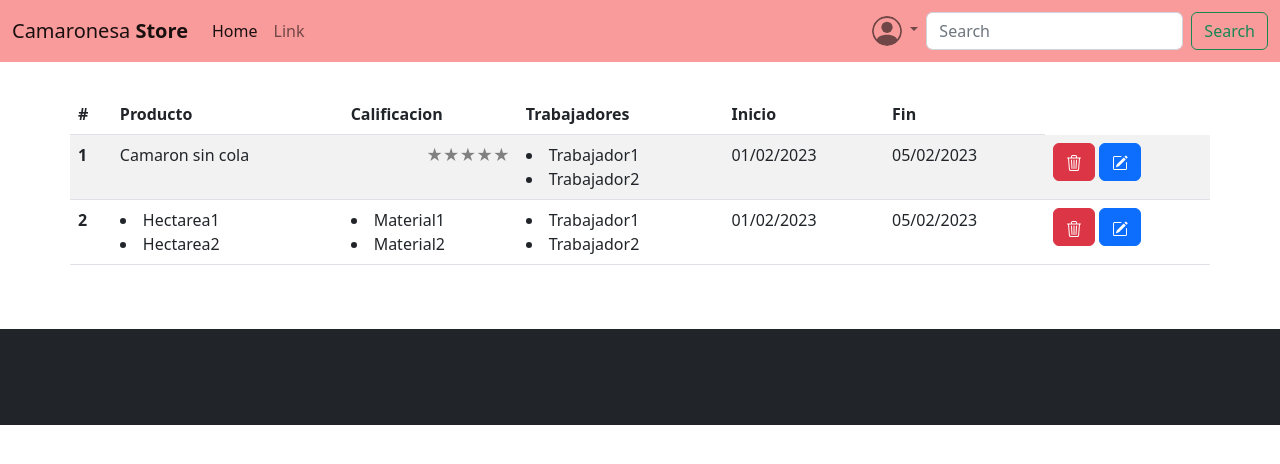
After one commit to stephano21/camaronesa_store, a Flask app: template src/templates/account.html in a window 1280 px wide. The commit adds this page. Shown: the top 464 px of the page. Run offline with Flask 2, Linux system fonts and the light colour scheme; the template is opened without the code that fills it, so the values that code supplies are empty; some libraries are stand-ins or nearby versions.

Commit message:
ultimos cambios

```diff
--- a/src/main.py
+++ b/src/main.py
@@ -1,4 +1,5 @@
 
+import os
 from decouple import config
 from test import save_images,save_dataproducts
 from flask import Flask, render_template, request, redirect, url_for,flash
@@ -21,6 +22,13 @@ csrf=CSRFProtect()
 mysql= get_conection()
 login_manager=LoginManager(app)
 
+
+#show image
+
+IMG_FOLDER = os.path.join('static','img')
+print(IMG_FOLDER)
+
+app.config['UPLOAD_FOLDER'] = IMG_FOLDER
 #routes and functions
 @login_manager.user_loader
 def load_user(id):
@@ -117,7 +125,16 @@ def porfile():
 @app.route('/home')
 @login_required
 def home():
-    return render_template('home.html')
+    portada = os.path.join(app.config['UPLOAD_FOLDER'], 'xd.jpg')
+
+    return render_template('home.html',user_image=portada)
+
+
+@app.route('/account')
+@login_required
+def account():
+
+    return render_template('account.html')
 
 @app.route("/logout")
 def logout():
--- a/src/models/entities/Products.py
+++ b/src/models/entities/Products.py
@@ -17,13 +17,13 @@ class Products():
         filename =  secure_filename(file.filename)
         extension = os.path.splitext(file.filename)[1]
         newNameFile = generate_name()+extension
-        uploadPath = os.path.join(basepath,'../../img/products',newNameFile)
+        uploadPath = os.path.join(basepath,'../../static/img/products',newNameFile)
         file.save(uploadPath)
         return newNameFile
     @classmethod
     def deleter_img(self,img):
         basepath  = os.path.dirname(__file__)
-        uploadPath = os.path.join(basepath,'../../img/products',img)
+        uploadPath = os.path.join(basepath,'../../static/img/products',img)
         os.remove(uploadPath)
 
 
--- a/src/static/css/custom.css
+++ b/src/static/css/custom.css
@@ -94,3 +94,38 @@
 	width: 100%;
 	vertical-align: top;
 }
+#form {
+	width: 250px;
+	margin: 0 auto;
+	height: 100px;
+  }
+
+  #form p {
+	text-align: center;
+  }
+
+  #form label {
+	font-size: 20px;
+  }
+
+  input[type="radio"] {
+	display: none;
+  }
+
+  label {
+	color: grey;
+  }
+
+  .clasificacion {
+	direction: rtl;
+	unicode-bidi: bidi-override;
+  }
+
+  label:hover,
+  label:hover ~ label {
+	color: orange;
+  }
+
+  input[type="radio"]:checked ~ label {
+	color: orange;
+  }
--- a/src/static/js/partials.js
+++ b/src/static/js/partials.js
@@ -1,11 +1,11 @@
 export function card(list) {
     let template = ''
-    let flag = 0;
+    let flag = 1;
     list.forEach(item => {
         template += `
             <div class="pelicula">
                 <div class="card col-sm-6" style="width: 13rem;">
-                    <img src="https://ekosnegocios.com/image/posts/February2022/85zKvSx2IGJGelvzHWwH.jpg">
+                    <img src="https://5sbstephanochang.000webhostapp.com/img/${flag}.jpg">
                     <div class="card-body">
                         <h5 class="card-title">$ ${item.price}</h5>
                         <p class="card-text">${item.name}</p>
@@ -14,6 +14,7 @@ export function card(list) {
                 </div>
             </div>
             `;
+        flag+=1;
     });
     return template
 
@@ -21,11 +22,11 @@ export function card(list) {
 };
 export function card_simple(list) {
     let template = ''
-    let flag = 0;
+    let flag = 1;
     list.forEach(item => {
         template += `
         <div class="card col-sm-6" style="width: 13rem;margin: 7px 7px;">
-            <img src="https://ekosnegocios.com/image/posts/February2022/85zKvSx2IGJGelvzHWwH.jpg">
+          <img src="https://5sbstephanochang.000webhostapp.com/img/${flag}.jpg">
             <div class="card-body">
                 <h5 class="card-title">$ ${item.price}</h5>
                 <p class="card-text">${item.name}</p>
@@ -33,6 +34,7 @@ export function card_simple(list) {
             </div>
         </div>
         `;
+      flag+=1;
     });
     return template
 
--- /dev/null
+++ b/src/templates/account.html
@@ -0,0 +1,110 @@
+{% extends './client.html' %}
+{% block title %}Inicio{% endblock%}
+{% block body %}
+<link rel="stylesheet" href="{{url_for('static', filename='css/custom.css')}}">
+<div class="input-group mb-3"></div>
+<div class="input-group mb-3"></div>
+
+<div class="container">
+    <div class="row">
+        <table class="table table-striped table-hover">
+            <thead>
+                <tr>
+                    <th scope="col">#</th>
+                    <th scope="col">Producto</th>
+                    <th scope="col">Calificacion</th>
+                    <th scope="col">Trabajadores</th>
+                    <th scope="col">Inicio</th>
+                    <th scope="col">Fin</th>
+                </tr>
+            </thead>
+            <tbody>
+                <tr>
+                    <th scope="row">1</th>
+                    <td>Camaron sin cola</td>
+                    <td>
+                        <form>
+                            <p class="clasificacion">
+                              <input id="radio1" type="radio" name="estrellas" value="5"><!--
+                              --><label for="radio1">★</label><!--
+                              --><input id="radio2" type="radio" name="estrellas" value="4"><!--
+                              --><label for="radio2">★</label><!--
+                              --><input id="radio3" type="radio" name="estrellas" value="3"><!--
+                              --><label for="radio3">★</label><!--
+                              --><input id="radio4" type="radio" name="estrellas" value="2"><!--
+                              --><label for="radio4">★</label><!--
+                              --><input id="radio5" type="radio" name="estrellas" value="1"><!--
+                              --><label for="radio5">★</label>
+                            </p>
+                          </form>
+                    </td>
+
+                    <td>
+                        <li>Trabajador1</li>
+                        <li>Trabajador2</li>
+                    </td>
+                    <td>01/02/2023</td>
+                    <td>05/02/2023</td>
+                    <td>
+                        <button class="btn btn-danger">
+                            <svg xmlns="http://www.w3.org/2000/svg" width="16" height="16" fill="currentColor"
+                                class="bi bi-trash3" viewBox="0 0 16 16">
+                                <path
+                                    d="M6.5 1h3a.5.5 0 0 1 .5.5v1H6v-1a.5.5 0 0 1 .5-.5ZM11 2.5v-1A1.5 1.5 0 0 0 9.5 0h-3A1.5 1.5 0 0 0 5 1.5v1H2.506a.58.58 0 0 0-.01 0H1.5a.5.5 0 0 0 0 1h.538l.853 10.66A2 2 0 0 0 4.885 16h6.23a2 2 0 0 0 1.994-1.84l.853-10.66h.538a.5.5 0 0 0 0-1h-.995a.59.59 0 0 0-.01 0H11Zm1.958 1-.846 10.58a1 1 0 0 1-.997.92h-6.23a1 1 0 0 1-.997-.92L3.042 3.5h9.916Zm-7.487 1a.5.5 0 0 1 .528.47l.5 8.5a.5.5 0 0 1-.998.06L5 5.03a.5.5 0 0 1 .47-.53Zm5.058 0a.5.5 0 0 1 .47.53l-.5 8.5a.5.5 0 1 1-.998-.06l.5-8.5a.5.5 0 0 1 .528-.47ZM8 4.5a.5.5 0 0 1 .5.5v8.5a.5.5 0 0 1-1 0V5a.5.5 0 0 1 .5-.5Z" />
+                            </svg>
+                        </button>
+                        <button class="btn btn-primary">
+                            <svg xmlns="http://www.w3.org/2000/svg" width="16" height="16" fill="currentColor"
+                                class="bi bi-pencil-square" viewBox="0 0 16 16">
+                                <path
+                                    d="M15.502 1.94a.5.5 0 0 1 0 .706L14.459 3.69l-2-2L13.502.646a.5.5 0 0 1 .707 0l1.293 1.293zm-1.75 2.456-2-2L4.939 9.21a.5.5 0 0 0-.121.196l-.805 2.414a.25.25 0 0 0 .316.316l2.414-.805a.5.5 0 0 0 .196-.12l6.813-6.814z" />
+                                <path fill-rule="evenodd"
+                                    d="M1 13.5A1.5 1.5 0 0 0 2.5 15h11a1.5 1.5 0 0 0 1.5-1.5v-6a.5.5 0 0 0-1 0v6a.5.5 0 0 1-.5.5h-11a.5.5 0 0 1-.5-.5v-11a.5.5 0 0 1 .5-.5H9a.5.5 0 0 0 0-1H2.5A1.5 1.5 0 0 0 1 2.5v11z" />
+                            </svg>
+                        </button>
+                    </td>
+                </tr>
+                <tr>
+                    <th scope="row">2 </th>
+                    <td>
+                        <li>Hectarea1</li>
+                        <li>Hectarea2</li>
+                    </td>
+                    <td>
+                        <li>Material1</li>
+                        <li>Material2</li>
+                    </td>
+                    <td>
+                        <li>Trabajador1</li>
+                        <li>Trabajador2</li>
+                    </td>
+                    <td>01/02/2023</td>
+                    <td>05/02/2023</td>
+                    <td>
+                        <button class="btn btn-danger">
+                            <svg xmlns="http://www.w3.org/2000/svg" width="16" height="16" fill="currentColor"
+                                class="bi bi-trash3" viewBox="0 0 16 16">
+                                <path
+                                    d="M6.5 1h3a.5.5 0 0 1 .5.5v1H6v-1a.5.5 0 0 1 .5-.5ZM11 2.5v-1A1.5 1.5 0 0 0 9.5 0h-3A1.5 1.5 0 0 0 5 1.5v1H2.506a.58.58 0 0 0-.01 0H1.5a.5.5 0 0 0 0 1h.538l.853 10.66A2 2 0 0 0 4.885 16h6.23a2 2 0 0 0 1.994-1.84l.853-10.66h.538a.5.5 0 0 0 0-1h-.995a.59.59 0 0 0-.01 0H11Zm1.958 1-.846 10.58a1 1 0 0 1-.997.92h-6.23a1 1 0 0 1-.997-.92L3.042 3.5h9.916Zm-7.487 1a.5.5 0 0 1 .528.47l.5 8.5a.5.5 0 0 1-.998.06L5 5.03a.5.5 0 0 1 .47-.53Zm5.058 0a.5.5 0 0 1 .47.53l-.5 8.5a.5.5 0 1 1-.998-.06l.5-8.5a.5.5 0 0 1 .528-.47ZM8 4.5a.5.5 0 0 1 .5.5v8.5a.5.5 0 0 1-1 0V5a.5.5 0 0 1 .5-.5Z" />
+                            </svg>
+                        </button>
+                        <button class="btn btn-primary">
+                            <svg xmlns="http://www.w3.org/2000/svg" width="16" height="16" fill="currentColor"
+                                class="bi bi-pencil-square" viewBox="0 0 16 16">
+                                <path
+                                    d="M15.502 1.94a.5.5 0 0 1 0 .706L14.459 3.69l-2-2L13.502.646a.5.5 0 0 1 .707 0l1.293 1.293zm-1.75 2.456-2-2L4.939 9.21a.5.5 0 0 0-.121.196l-.805 2.414a.25.25 0 0 0 .316.316l2.414-.805a.5.5 0 0 0 .196-.12l6.813-6.814z" />
+                                <path fill-rule="evenodd"
+                                    d="M1 13.5A1.5 1.5 0 0 0 2.5 15h11a1.5 1.5 0 0 0 1.5-1.5v-6a.5.5 0 0 0-1 0v6a.5.5 0 0 1-.5.5h-11a.5.5 0 0 1-.5-.5v-11a.5.5 0 0 1 .5-.5H9a.5.5 0 0 0 0-1H2.5A1.5 1.5 0 0 0 1 2.5v11z" />
+                            </svg>
+                        </button>
+                    </td>
+                </tr>
+            </tbody>
+        </table>
+    </div>
+</div>
+<script src="https://kit.fontawesome.com/2c36e9b7b1.js" crossorigin="anonymous"></script>
+<script src="{{url_for('static', filename='js/home.js')}}" type="module"></script>
+
+
+{% endblock%}
--- a/src/templates/client.html
+++ b/src/templates/client.html
@@ -12,7 +12,7 @@
 </head>
 
 <body >
-    <nav style="background-color: #F99B9B;" class="navbar navbar-expand-lg ">
+    <nav style="background-color: #F99B9B;" class="navbar navbar-expand-lg sticky-top">
         <div class="container-fluid" style="background-color: #F99B9B;">
             <a class="navbar-brand" href="/home">Camaronesa <b>Store</b></a>
             <button class="navbar-toggler" type="button" data-bs-toggle="collapse"
@@ -37,12 +37,14 @@
                     <li class="nav-item dropdown">
                         <a class="nav-link dropdown-toggle" href="#" role="button" data-bs-toggle="dropdown"
                             aria-expanded="false">
-                            <img src="https://s3.eu-central-1.amazonaws.com/bootstrapbaymisc/blog/24_days_bootstrap/fox.jpg"
-                                width="40" height="40" class="rounded-circle">
+                            <svg xmlns="http://www.w3.org/2000/svg" class="rounded-circle"width="30" height="30" fill="currentColor" class="bi bi-person-circle" viewBox="0 0 16 16">
+                                <path d="M11 6a3 3 0 1 1-6 0 3 3 0 0 1 6 0z"/>
+                                <path fill-rule="evenodd" d="M0 8a8 8 0 1 1 16 0A8 8 0 0 1 0 8zm8-7a7 7 0 0 0-5.468 11.37C3.242 11.226 4.805 10 8 10s4.757 1.225 5.468 2.37A7 7 0 0 0 8 1z"/>
+                              </svg>
                         </a>
                         <ul class="dropdown-menu">
                             <li><a class="dropdown-item" href="/porfile">Perfil</a></li>
-                            <li><a class="dropdown-item" href="#">Another action</a></li>
+                            <li><a class="dropdown-item" href="/account">Another action</a></li>
                             <li>
                                 <hr class="dropdown-divider">
                             </li>
--- a/src/templates/home.html
+++ b/src/templates/home.html
@@ -5,9 +5,9 @@
 <div class="input-group mb-3"></div>
 <div class="input-group mb-3"></div>
 <div class="container">
-    <img src="https://i.pinimg.com/736x/eb/94/4f/eb944f6566c4015fa282ab4733927df0.jpg" class="img-fluid" alt="..."
-        height="10">
-    <h1>Welcome to <b>home , {{ current_user.name}}</h1>
+    <img src="{{ user_image }}" class="img-fluid" alt="..."
+        height="100px">
+    <!-- <h1>Welcome to <b>home , {{ current_user.name}}</h1> -->
     <div class="top_products">
         <h1>Prouctos Top</h1>
         <div class="peliculas-recomendadas contenedor">
--- a/src/templates/product_item.html
+++ b/src/templates/product_item.html
@@ -12,9 +12,9 @@
                 </div>
                 <div class="col-md-8">
                     <div class="card-body">
-                        <h5 class="card-title">$ ${item.name}</h5>
-                        <p class="card-text">$ ${item.detail}</p>
-                        <p class="card-text">$ ${item.price}</p>
+                        <h5 class="card-title">Camaron Sin cola</h5>
+                        <p class="card-text">Paquete primium de 7kg de camaron sin cola</p>
+                        <p class="card-text">$15</p>
 
                         <p class="card-text"><small class="text-muted">Last updated 3 mins ago</small></p>
                     </div>
--- a/src/test.py
+++ b/src/test.py
@@ -15,7 +15,7 @@ def save_images(file):
     filename =  secure_filename(file.filename)
     extension = os.path.splitext(file.filename)[1]
     newNameFile = generate_name()+extension
-    uploadPath = os.path.join(basepath,'img/products',newNameFile)
+    uploadPath = os.path.join(basepath,'static/img/products',newNameFile)
     file.save(uploadPath)
     return newNameFile
 
```
